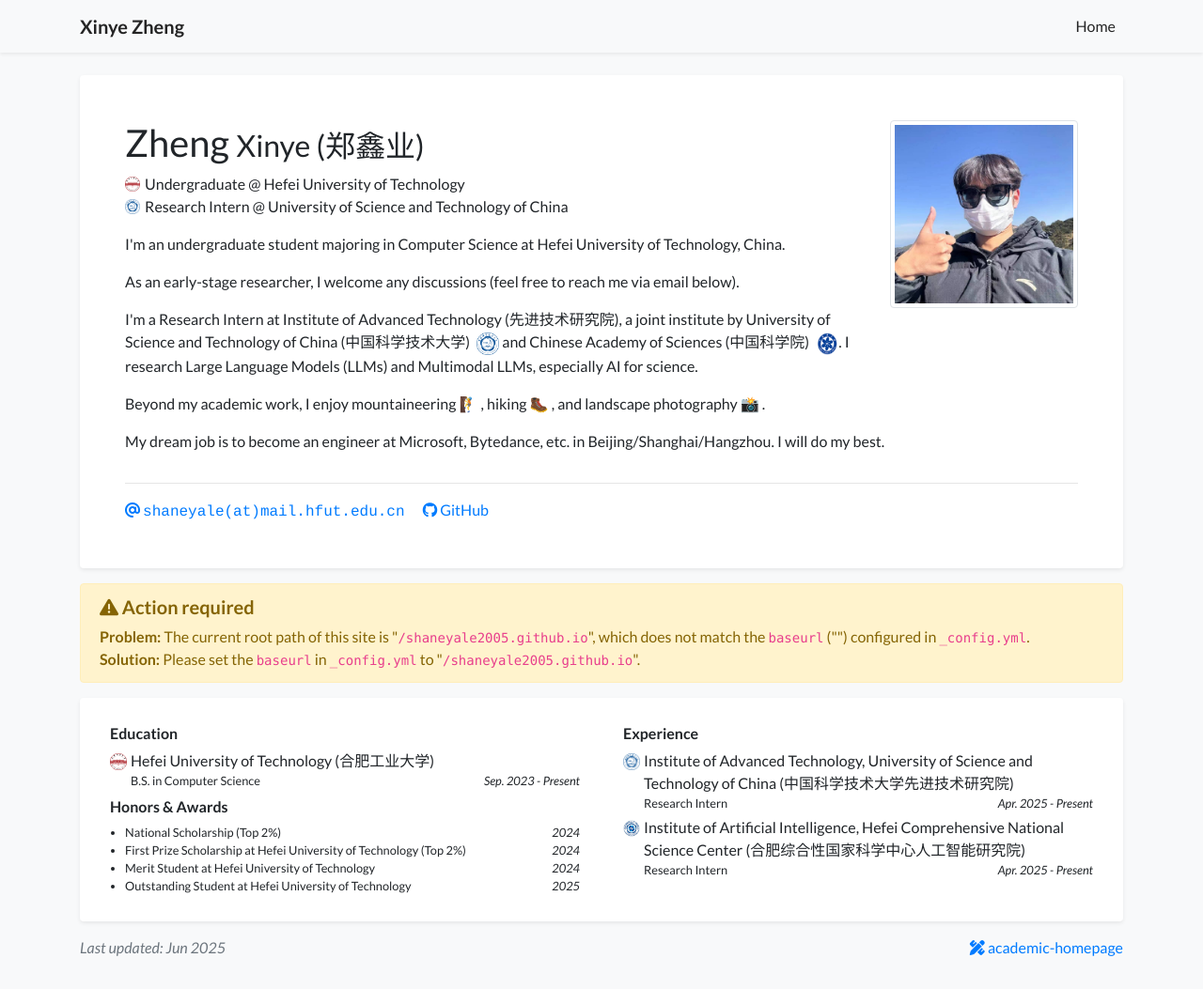
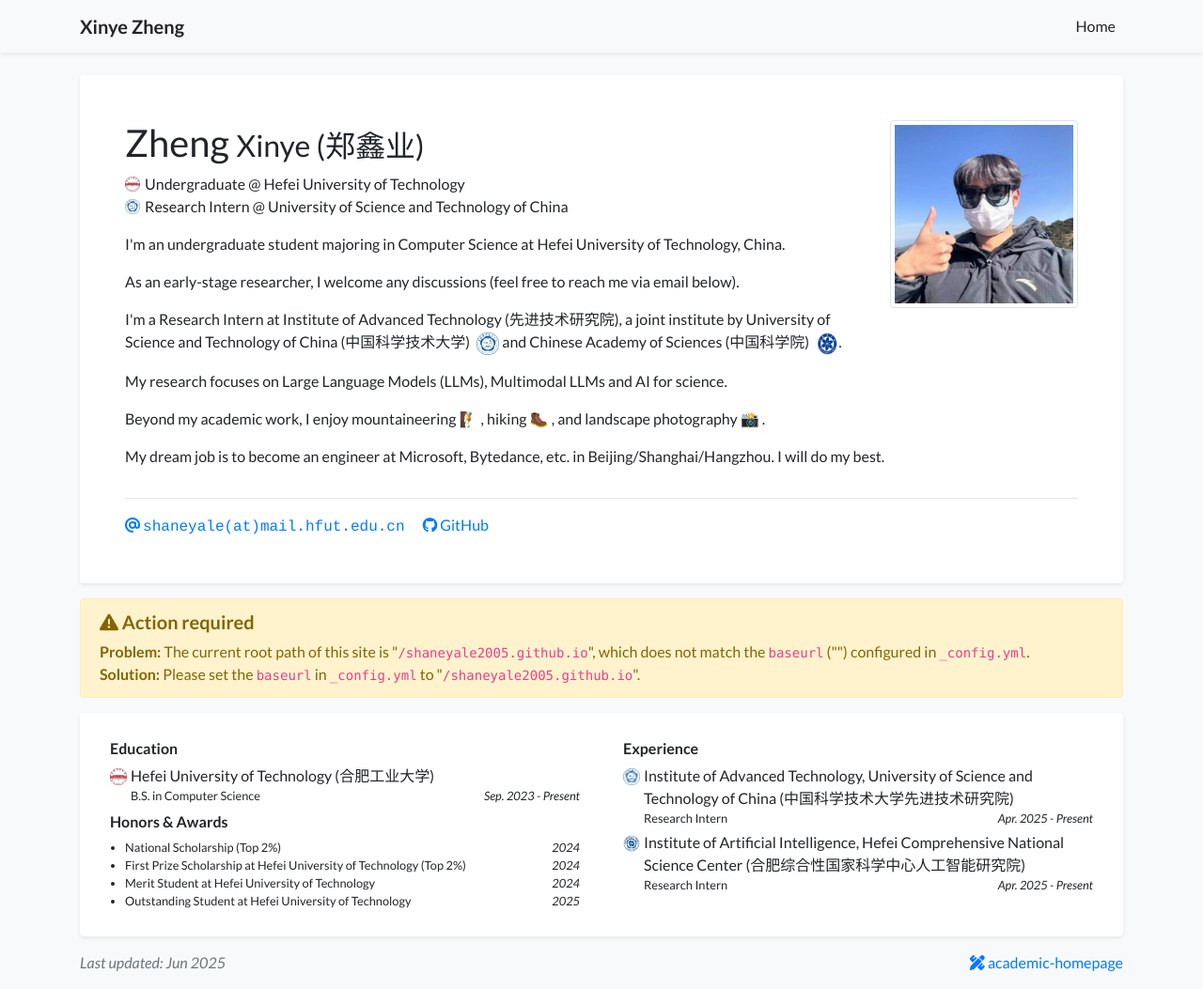
Before and after one commit to shaneyale2005/shaneyale2005.github.io, a Jekyll site: the page built from index.html, in a window 1280 px wide and 1053 px high. Shown: the whole window at 94% size. Built offline with Jekyll 4.4.1, drawn with Linux system fonts in a browser that asks for light colours; nearby versions of some CDN libraries; a style sheet for code colours, icons or effects is not loaded.

Commit message:
修改了研究部分

```diff
--- a/_data/profile.yml
+++ b/_data/profile.yml
@@ -29,7 +29,10 @@ short_bio: >-
     As an early-stage researcher, I welcome any discussions (feel free to reach me via email below).
   </p>
   <p>
-    I'm a Research Intern at Institute of Advanced Technology (先进技术研究院), a joint institute by University of Science and Technology of China (中国科学技术大学) <img src="/assets/images/badges/USTClogo.png" alt="USTC Logo" style="width: 24px; height: 24px; vertical-align: middle; margin-left: 4px;"> and Chinese Academy of Sciences (中国科学院) <img src="/assets/images/badges/CAS.png" alt="CAS Logo" style="width: 24px; height: 24px; vertical-align: middle; margin-left: 4px;">. I research Large Language Models (LLMs) and Multimodal LLMs, especially AI for science.
+    I'm a Research Intern at Institute of Advanced Technology (先进技术研究院), a joint institute by University of Science and Technology of China (中国科学技术大学) <img src="/assets/images/badges/USTClogo.png" alt="USTC Logo" style="width: 24px; height: 24px; vertical-align: middle; margin-left: 4px;"> and Chinese Academy of Sciences (中国科学院) <img src="/assets/images/badges/CAS.png" alt="CAS Logo" style="width: 24px; height: 24px; vertical-align: middle; margin-left: 4px;">.
+  </p>
+  <p>
+    My research focuses on Large Language Models (LLMs), Multimodal LLMs and AI for science.
   </p>
   <p>
     Beyond my academic work, I enjoy mountaineering 🧗 , hiking 🥾 , and landscape photography 📸 .
```
